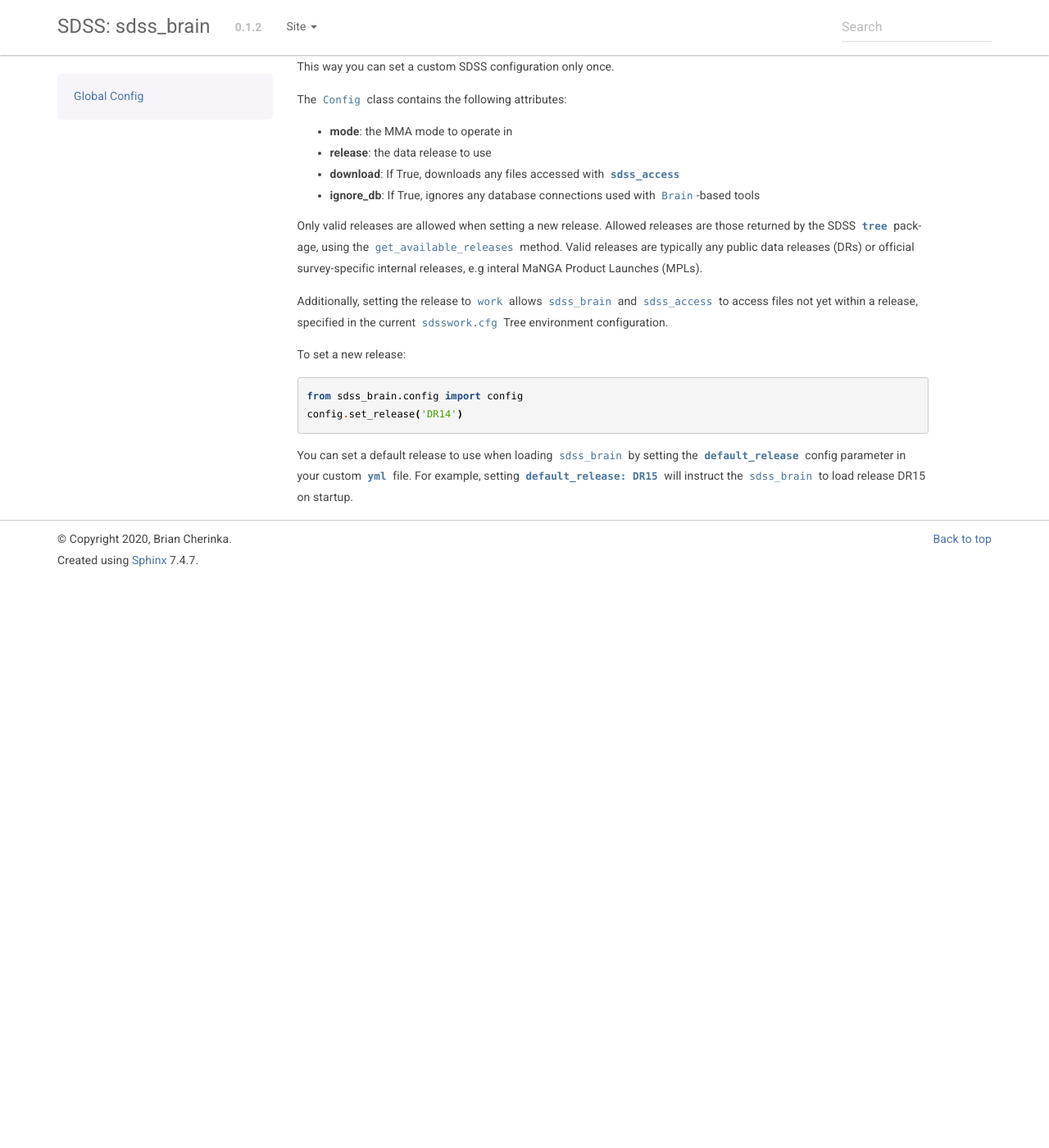
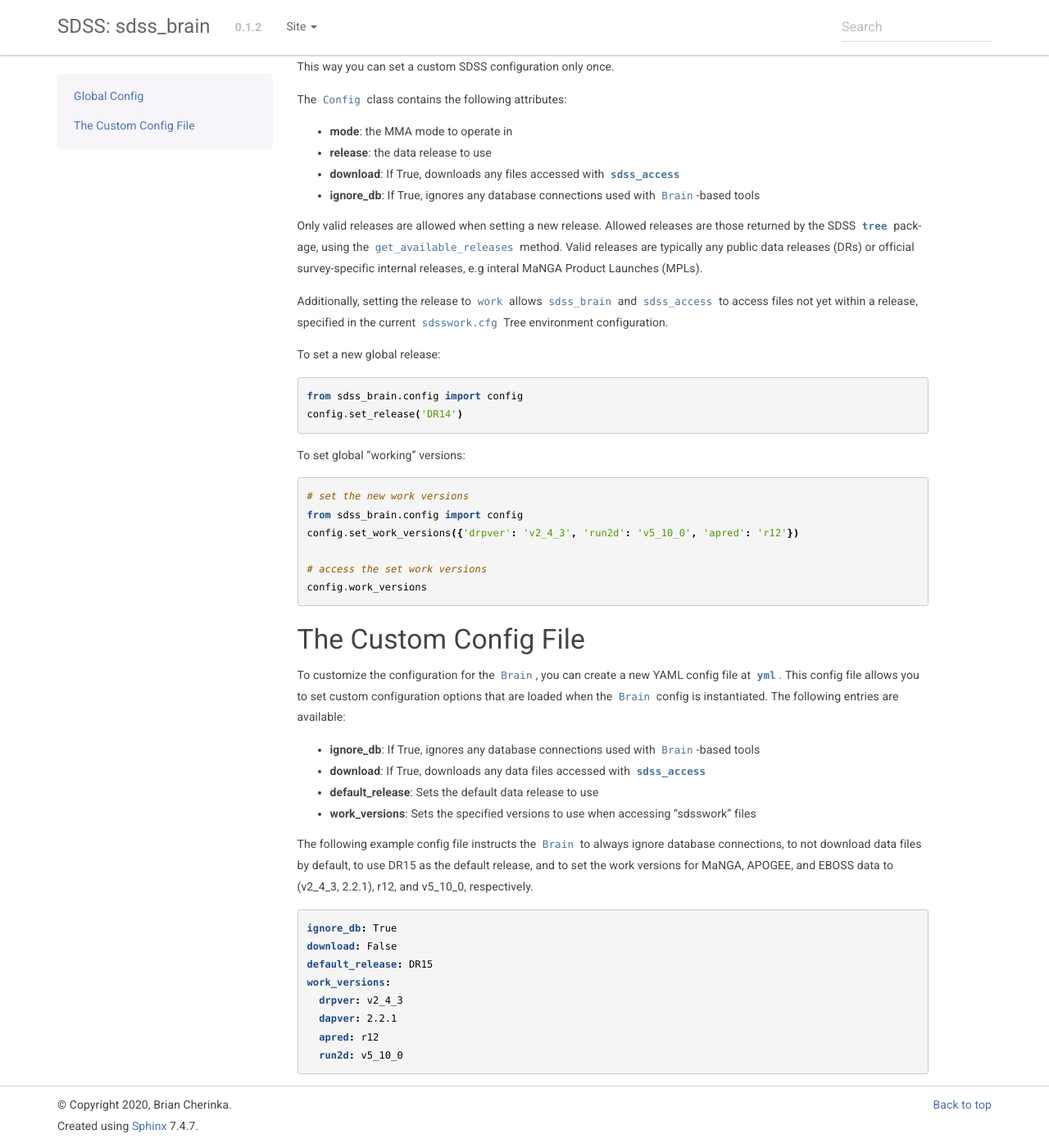
Before and after one commit to sdss/sdss_brain, a Sphinx documentation site: the page built from docs/sphinx/config.rst, in a window 1280 px wide and 1400 px high, scrolled down 206 px. Shown: the whole window at 82% size. Built offline with Sphinx 7.4.7, drawn with Linux system fonts in a browser that asks for light colours; the version number is read from the project's files by our own code; before the commit the page ends 917 px from its top, so only the background shows below that.

Commit message:
updating documentation

```diff
--- a/docs/sphinx/config.rst
+++ b/docs/sphinx/config.rst
@@ -28,12 +28,47 @@ data releases (DRs) or official survey-specific internal releases, e.g interal M
 Additionally, setting the release to ``work`` allows ``sdss_brain`` and ``sdss_access`` to access files not yet
 within a release, specified in the current ``sdsswork.cfg`` Tree environment configuration.
 
-To set a new release:
+To set a new global release:
 ::
 
     from sdss_brain.config import config
     config.set_release('DR14')
 
-You can set a default release to use when loading ``sdss_brain`` by setting the `default_release` config
-parameter in your custom `~/.config/sdss/sdss_brain.yml` file.  For example, setting `default_release: DR15`
-will instruct the ``sdss_brain`` to load release DR15 on startup.
+To set global "working" versions:
+::
+
+    # set the new work versions
+    from sdss_brain.config import config
+    config.set_work_versions({'drpver': 'v2_4_3', 'run2d': 'v5_10_0', 'apred': 'r12'})
+
+    # access the set work versions
+    config.work_versions
+
+.. _config_file:
+
+The Custom Config File
+----------------------
+
+To customize the configuration for the ``Brain``, you can create a new YAML config file at
+`~/.config/sdss/sdss_brain.yml`.  This config file allows you to set custom configuration options that
+are loaded when the ``Brain`` config is instantiated.  The following entries are available:
+
+- **ignore_db**: If True, ignores any database connections used with ``Brain``-based tools
+- **download**: If True, downloads any data files accessed with `sdss_access`
+- **default_release**: Sets the default data release to use
+- **work_versions**: Sets the specified versions to use when accessing "sdsswork" files
+
+The following example config file instructs the ``Brain`` to always ignore database connections, to not
+download data files by default, to use DR15 as the default release, and to set the work versions for
+MaNGA, APOGEE, and EBOSS data to (v2_4_3, 2.2.1), r12, and v5_10_0, respectively.
+
+.. code-block:: yaml
+
+    ignore_db: True
+    download: False
+    default_release: DR15
+    work_versions:
+      drpver: v2_4_3
+      dapver: 2.2.1
+      apred: r12
+      run2d: v5_10_0
--- a/docs/sphinx/index.rst
+++ b/docs/sphinx/index.rst
@@ -22,6 +22,7 @@ Contents
 
   Introduction to sdss_brain <intro>
   Convenience Tools <tools>
+  Accessing unreleased ("work") data <work>
   About the global configuration <config>
   How to map specific version numbers to Data Release ids <version>
   How to create and parse a custom objectid as valid data input <parsing>
--- a/docs/sphinx/intro.rst
+++ b/docs/sphinx/intro.rst
@@ -106,7 +106,7 @@ class, highlighting how to integrate the MMA into a new tool.
                 self.plateifu = plateifu_match.group(0)
                 self.plate, self.ifu = plateifu_match.groups(0)
             else:
-                data['filename']
+                data['filename'] = value
             return data
 
         def _load_object_from_file(self, data=None):
```
Also changed, not shown: docs/sphinx/tools.rst (+4 -3 lines), docs/sphinx/work.rst (added, +137 -0 lines), 1 other file.
